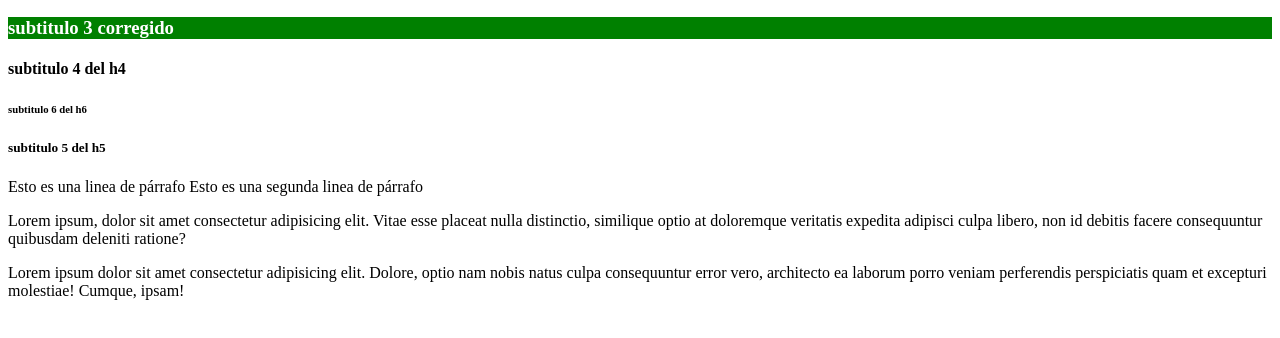
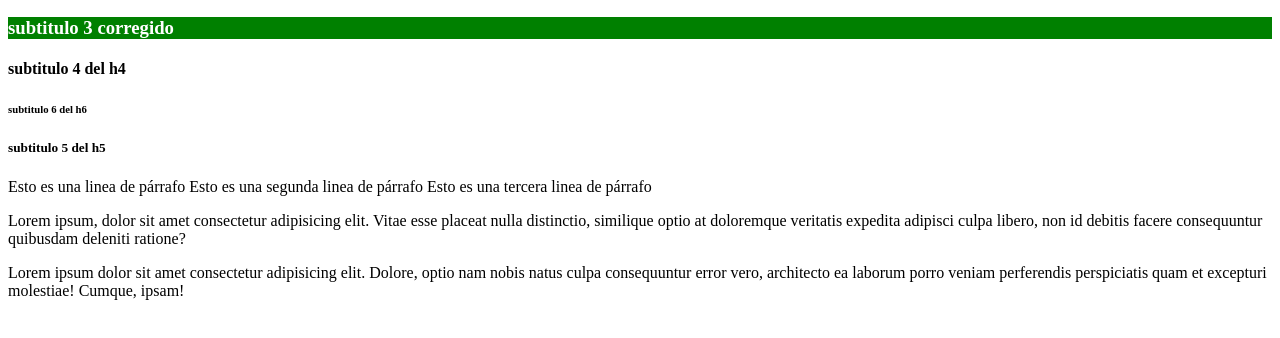
Before and after one commit to Emilio592/bases-git, a website: page index.html in a window 1280 px wide. Shown: the part 110-448 px from the top of the page. Drawn offline with Linux system fonts and the light colour scheme.

Commit message:
Agregando tercera linea de parrafo

```diff
--- a/index.html
+++ b/index.html
@@ -15,6 +15,7 @@
     <h5>subtitulo 5 del h5</h5>
     <span>Esto es una linea de párrafo</span>
     <span>Esto es una segunda linea de párrafo</span>
+    <span>Esto es una tercera linea de párrafo</span>
     <p>Lorem ipsum, dolor sit amet consectetur adipisicing elit. Vitae esse placeat nulla distinctio, similique optio at doloremque veritatis expedita adipisci culpa libero, non id debitis facere consequuntur quibusdam deleniti ratione?</p>
     <p>Lorem ipsum dolor sit amet consectetur adipisicing elit. Dolore, optio nam nobis natus culpa consequuntur error vero, architecto ea laborum porro veniam perferendis perspiciatis quam et excepturi molestiae! Cumque, ipsam!</p>
 
```
